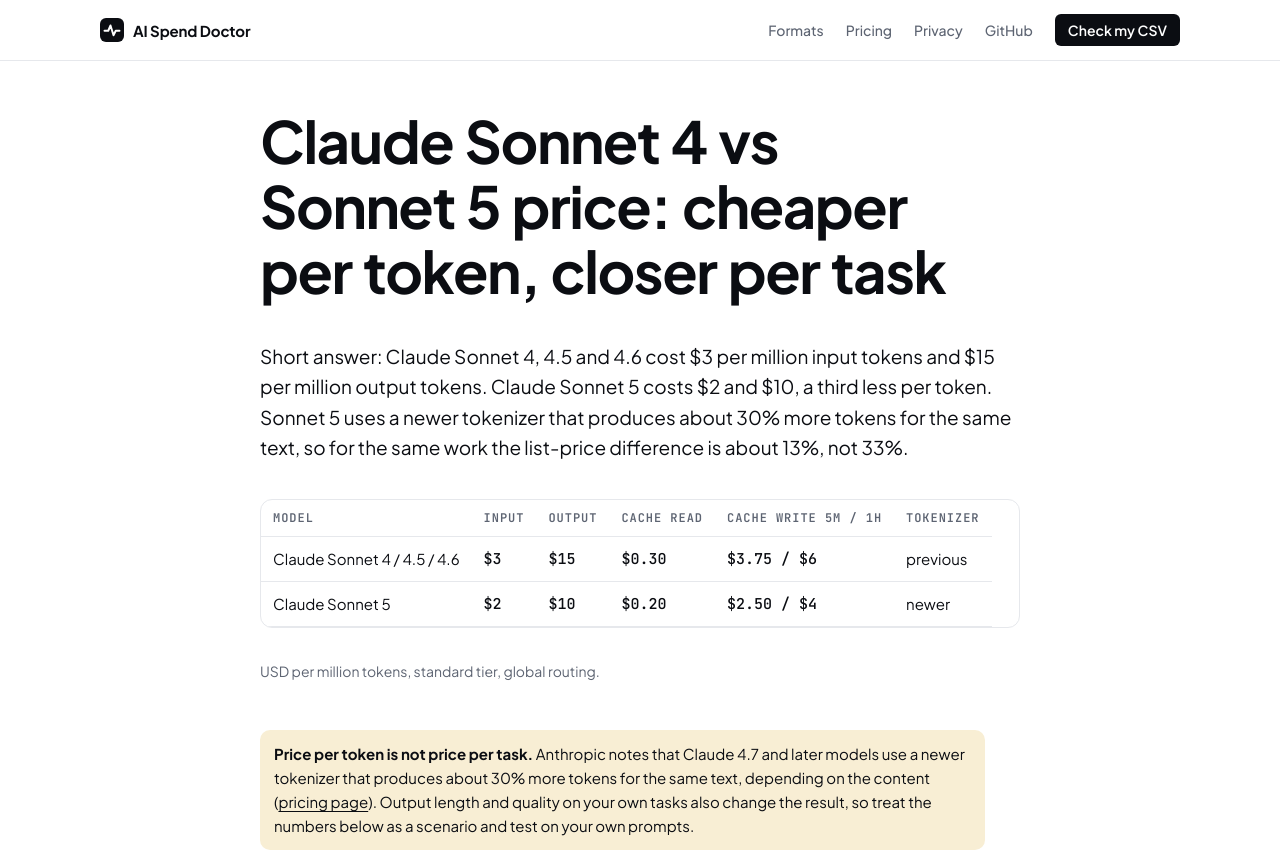
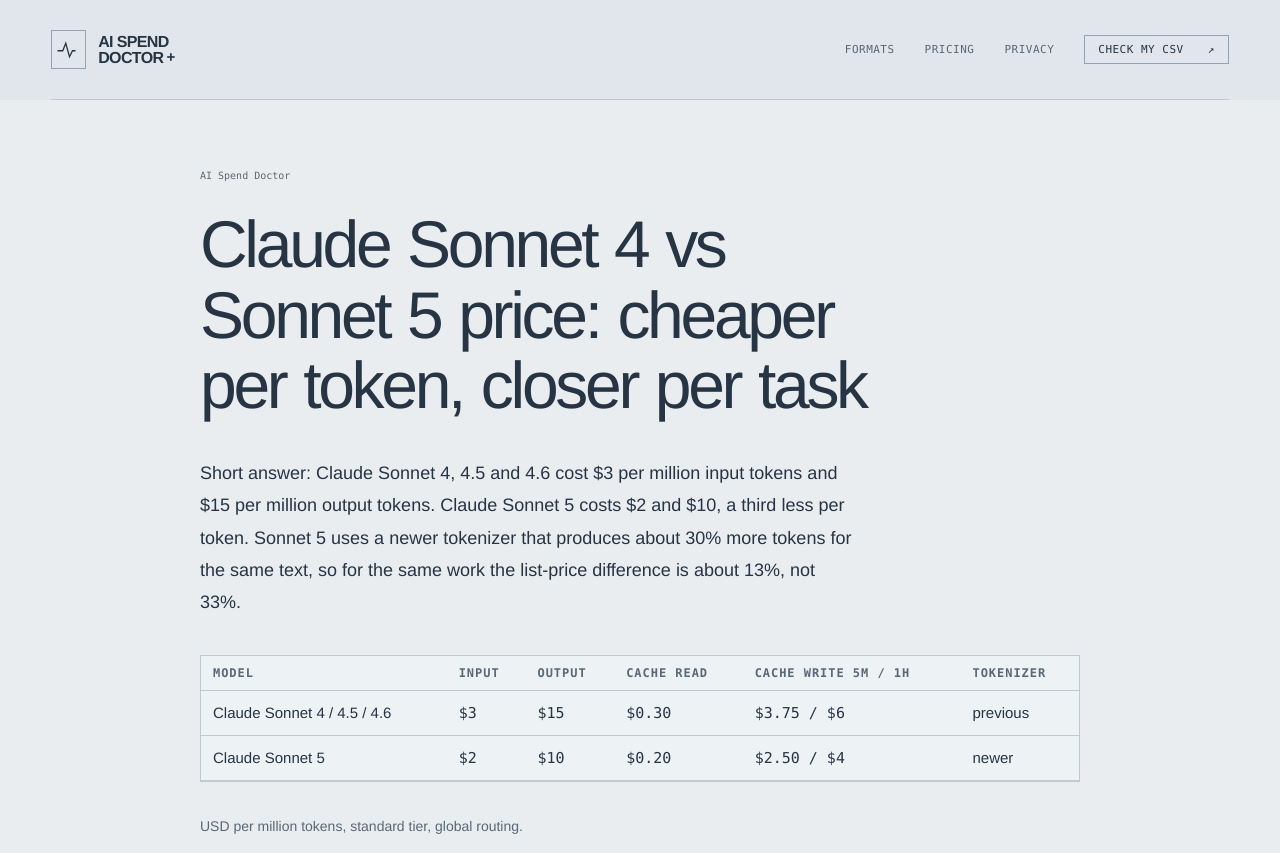
Before and after one commit to labfile0-eng/ai-spend-doctor, a website: page claude-sonnet-4-vs-sonnet-5-price/index.html in a window 1280 px wide. Shown: the top 853 px of the page. Drawn offline with Linux system fonts and the light colour scheme.

Commit message:
Apply glacial design to claude-sonnet-4-vs-sonnet-5-price

```diff
--- a/claude-sonnet-4-vs-sonnet-5-price/index.html
+++ b/claude-sonnet-4-vs-sonnet-5-price/index.html
@@ -6,8 +6,6 @@
 <meta property="og:type" content="article"><meta property="og:url" content="https://aispenddoctor.com/claude-sonnet-4-vs-sonnet-5-price/">
 <meta property="og:title" content="Claude Sonnet 4 vs Sonnet 5 price: cheaper per token, closer per task"><meta property="og:description" content="Claude Sonnet 4.x costs $3 input and $15 output per million tokens, Sonnet 5 costs $2 and $10. With the newer tokenizer the difference for the same work is about 13% at list prices.">
 <meta property="og:image" content="https://aispenddoctor.com/og.png"><meta name="twitter:card" content="summary_large_image">
-<link rel="preconnect" href="https://fonts.googleapis.com">
-<link rel="stylesheet" href="https://fonts.googleapis.com/css2?family=Plus+Jakarta+Sans:wght@400;500;600;700;800&family=JetBrains+Mono:wght@400;500;600&display=swap">
 <style>:root{
   --bg:#eef2f4; --surface:#ffffff; --sunk:#e4eaee; --ink:#12202a; --muted:#56666f; --line:#cdd7dd;
   --accent:#0b7185; --accent-ink:#ffffff;
@@ -189,15 +187,20 @@ body{margin:0}
 [id]{scroll-margin-top:80px}
 </style>
 <script type="application/ld+json">{"@context": "https://schema.org", "@type": "FAQPage", "mainEntity": [{"@type": "Question", "name": "How much cheaper is Claude Sonnet 5 than Sonnet 4?", "acceptedAnswer": {"@type": "Answer", "text": "Per token, a third cheaper: $2 versus $3 per million input tokens and $10 versus $15 per million output tokens. Sonnet 5 uses a newer tokenizer that produces about 30% more tokens for the same text, so for the same work the list-price difference is about 13%."}}, {"@type": "Question", "name": "Should I switch from Sonnet 4 to Sonnet 5?", "acceptedAnswer": {"@type": "Answer", "text": "Decide on your own evaluation: compare quality and token counts on a sample of real prompts. The price difference per task is smaller than the per-token prices suggest."}}]}</script>
-</head><body><header class="topnav"><div class="topnav-in"><a class="logo" href="/"><svg viewBox="0 0 32 32" aria-hidden="true"><rect width="32" height="32" rx="8" fill="currentColor"/><path d="M6 17h5l3-7 4 13 3-6h5" fill="none" style="stroke:var(--bg)" stroke-width="2.6" stroke-linecap="round" stroke-linejoin="round"/></svg>AI Spend Doctor</a><nav aria-label="Main"><a href="/csv-formats/">Formats</a><a href="/pricing/">Pricing</a><a href="/privacy/">Privacy</a><a href="https://github.com/labfile0-eng/ai-spend-doctor" rel="noopener">GitHub</a><a class="navcta" href="/#start">Check my CSV</a></nav></div></header><div class="wrap">
+<link rel="stylesheet" href="/assets/glacial.css">
+</head><body class="document-page" id="top"><a class="skip-link" href="/#start">Skip to CSV checkup</a>
+<header class="topnav"><div class="topnav-in">
+<a class="logo" href="/" aria-label="AI Spend Doctor home"><span class="logo-mark" aria-hidden="true"><svg viewBox="0 0 32 32"><path d="M4 17h7l4-10 5 18 4-8h4"/></svg></span><span>AI SPEND<br>DOCTOR<span class="logo-plus">+</span></span></a>
+<nav aria-label="Main"><a href="/csv-formats/">Formats</a><a href="/pricing/">Pricing</a><a href="/privacy/">Privacy</a><a class="navcta" href="/#start" data-start>Check my CSV <span aria-hidden="true">↗</span></a></nav>
+</div></header><div class="wrap">
 <a class="back brand" href="/">AI Spend Doctor</a>
 <article>
 <h1>Claude Sonnet 4 vs Sonnet 5 price: cheaper per token, closer per task</h1>
 <p class="lead">Short answer: Claude Sonnet 4, 4.5 and 4.6 cost $3 per million input tokens and $15 per million output tokens. Claude Sonnet 5 costs $2 and $10, a third less per token. Sonnet 5 uses a newer tokenizer that produces about 30% more tokens for the same text, so for the same work the list-price difference is about 13%, not 33%.</p>
-<table><thead><tr><th>Model</th><th>Input</th><th>Output</th><th>Cache read</th><th>Cache write 5m / 1h</th><th>Tokenizer</th></tr></thead><tbody>
+<div class="table-scroll" tabindex="0" role="region" aria-label="Scrollable reference table"><table><thead><tr><th>Model</th><th>Input</th><th>Output</th><th>Cache read</th><th>Cache write 5m / 1h</th><th>Tokenizer</th></tr></thead><tbody>
 <tr><td>Claude Sonnet 4 / 4.5 / 4.6</td><td class="n">$3</td><td class="n">$15</td><td class="n">$0.30</td><td class="n">$3.75 / $6</td><td>previous</td></tr>
 <tr><td>Claude Sonnet 5</td><td class="n">$2</td><td class="n">$10</td><td class="n">$0.20</td><td class="n">$2.50 / $4</td><td>newer</td></tr>
-</tbody></table>
+</tbody></table></div>
 <p class="src">USD per million tokens, standard tier, global routing.</p>
 <p class="note"><b>Price per token is not price per task.</b> Anthropic notes that Claude 4.7 and later models use a newer tokenizer that produces about 30% more tokens for the same text, depending on the content (<a href="https://platform.claude.com/docs/en/about-claude/pricing">pricing page</a>). Output length and quality on your own tasks also change the result, so treat the numbers below as a scenario and test on your own prompts.</p>
 <h2>A worked scenario</h2>
@@ -209,4 +212,5 @@ body{margin:0}
 <p><a class="cta" href="/">Check your own CSV for free</a></p>
 <h2>Questions</h2><h3>How much cheaper is Claude Sonnet 5 than Sonnet 4?</h3><p>Per token, a third cheaper: $2 versus $3 per million input tokens and $10 versus $15 per million output tokens. Sonnet 5 uses a newer tokenizer that produces about 30% more tokens for the same text, so for the same work the list-price difference is about 13%.</p><h3>Should I switch from Sonnet 4 to Sonnet 5?</h3><p>Decide on your own evaluation: compare quality and token counts on a sample of real prompts. The price difference per task is smaller than the per-token prices suggest.</p>
 <p class="src">List prices checked 27 September 2026 on the official <a href="https://platform.claude.com/docs/en/about-claude/pricing">Anthropic</a> and <a href="https://developers.openai.com/api/docs/pricing">OpenAI</a> price pages. Prices change; check the source before making decisions. Not affiliated with Anthropic or OpenAI. © 2026 Valeriy Danilov. AI Spend Doctor by AgentBridge Labs.</p>
-</article></div></body></html>
+</article></div><script src="/assets/experience.js"></script>
+</body></html>
```
